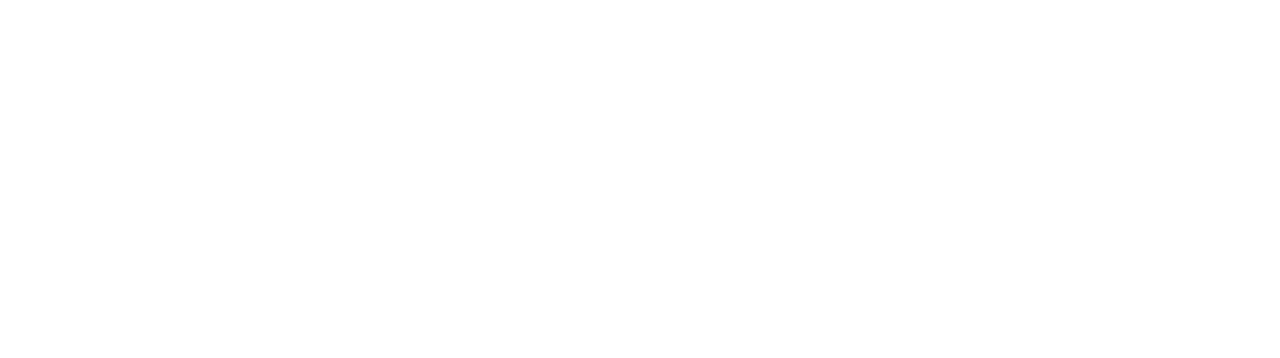
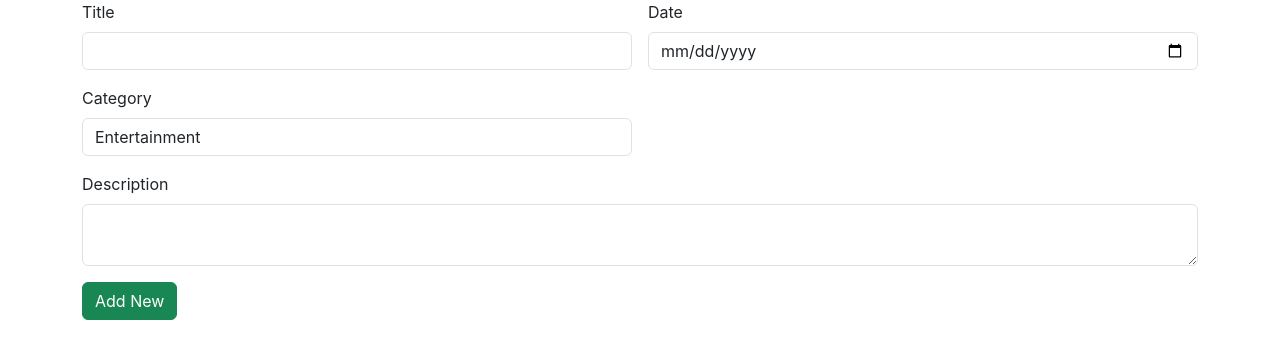
Before and after one commit to harianchery/News-App-React, a React (Create React App) app: page / in a window 1280 px wide. Shown: the top 358 px of the page. Built offline with nearby package versions, Linux system fonts and the light colour scheme.

Commit message:
Add file created with value reading in form

```diff
--- a/package.json
+++ b/package.json
@@ -9,6 +9,7 @@
     "axios": "^1.7.2",
     "react": "^18.3.1",
     "react-dom": "^18.3.1",
+    "react-router-dom": "^6.23.1",
     "react-scripts": "5.0.1",
     "web-vitals": "^2.1.4"
   },
--- a/src/App.js
+++ b/src/App.js
@@ -1,11 +1,12 @@
 import logo from './logo.svg';
 import './App.css';
+import Add from './components/Add';
 
 
 function App() {
   return (
     <div>
-
+     <Add/>
     </div>
   );
 }
--- /dev/null
+++ b/src/components/Add.jsx
@@ -0,0 +1,57 @@
+import React, { useState } from 'react'
+
+const Add = () => {
+    let [news,setNews]=useState(
+        {
+            "Title":"",
+            "Date":"",
+            "Category":"",
+            "Description":"",
+        }
+    )
+    let inputHandler=(event)=>{
+        setNews({...news,[event.target.name]:event.target.value})
+    }
+    let readvalue=()=>{
+        console.log(news)
+    }
+  return (
+    <div>
+        <div className="container">
+            <div className="row">
+                <div className="col col-12 col-sm-12 col-md-12 col-lg-12 col-xl-12 col-xxl-12">
+                    <div className="row g-3">
+                        <div className="col col-12 col-sm-6 col-md-6 col-lg-6 col-xl-6 col-xxl-6">
+                            <label htmlFor="" className="form-label">Title</label>
+                            <input type="text" className="form-control" name='Title' value={news.Title}onChange={inputHandler} />
+                        </div>
+                        <div className="col col-12 col-sm-6 col-md-6 col-lg-6 col-xl-6 col-xxl-6">
+                            <label htmlFor="" className="form-label">Date</label>
+                            <input type="date" className="form-control" name='Date' value={news.Date}onChange={inputHandler}/>
+                        </div>
+                        <div className="col col-12 col-sm-6 col-md-6 col-lg-6 col-xl-6 col-xxl-6">
+                            <label htmlFor="" className="form-label">Category</label>
+                            <select name="" id="" className="form-control" name='Category' value={news.Category}onChange={inputHandler}>
+                                <option value="">Entertainment</option>
+                                <option value="">General</option>
+                                <option value="">Sports</option>
+                                <option value="">Movies</option>
+                                <option value="">Politics</option>
+                            </select>
+                        </div>
+                        <div className="col col-12 col-sm-12 col-md-12 col-lg-12 col-xl-12 col-xxl-12">
+                            <label htmlFor="" className="form-label">Description</label>
+                            <textarea type="text" className="form-control" name='Description' value={news.Description}onChange={inputHandler} />
+                        </div>
+                        <div className="col col-12 col-sm-6 col-md-6 col-lg-6 col-xl-6 col-xxl-6">
+                            <button className="btn btn-success" onClick={readvalue}>Add New</button>
+                        </div>
+                    </div>
+                </div>
+            </div>
+        </div>
+    </div>
+  )
+}
+
+export default Add
```
Also changed, not shown: 1 other file (tests, documents, lock files or other folders).
